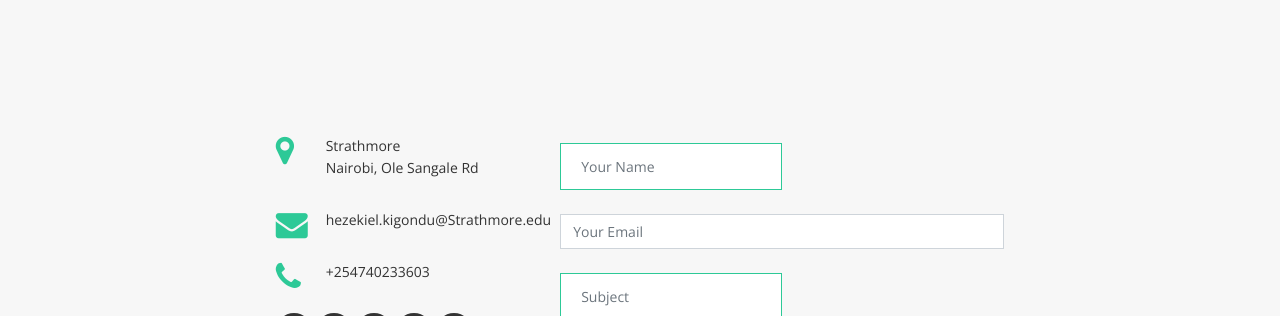
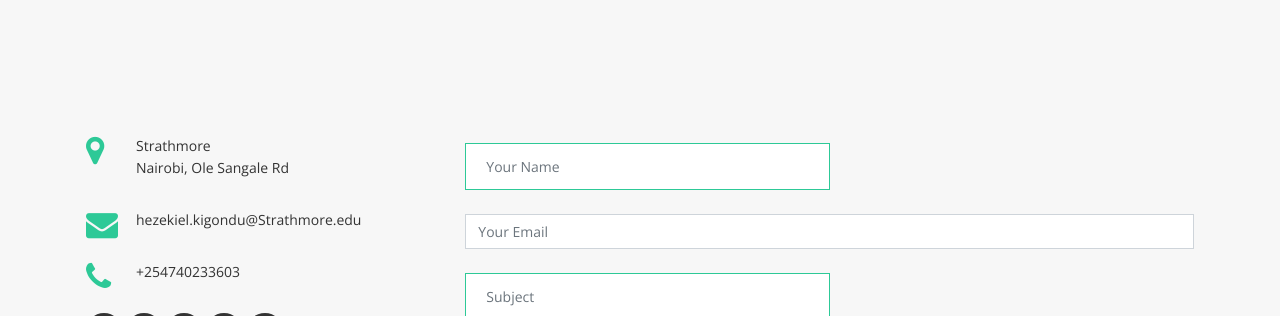
Before and after one commit to mwangiwambui/Linked, a plain HTML site: page Regna/index.html in a window 1280 px wide. Shown: the part 4138-4454 px from the top of the page. Drawn offline with nearby package versions, Linux system fonts and the light colour scheme; some packages are replaced by stand-ins of ours.

Commit message:
Add files via upload

```diff
--- a/Regna/index.html
+++ b/Regna/index.html
@@ -488,7 +488,7 @@
       <div class="container wow fadeInUp">
         <div class="row justify-content-center">
 
-          <div class="col-lg-3 col-md-4">
+          <div class="col-lg-4 col-md-4">
 
             <div class="info">
               <div>
@@ -517,7 +517,7 @@
 
           </div>
 
-          <div class="col-lg-5 col-md-8">
+          <div class="col-lg-8 col-md-8">
             <div class="form">
               <div id="sendmessage">Your message has been sent. Thank you!</div>
               <div id="errormessage"></div>
```
